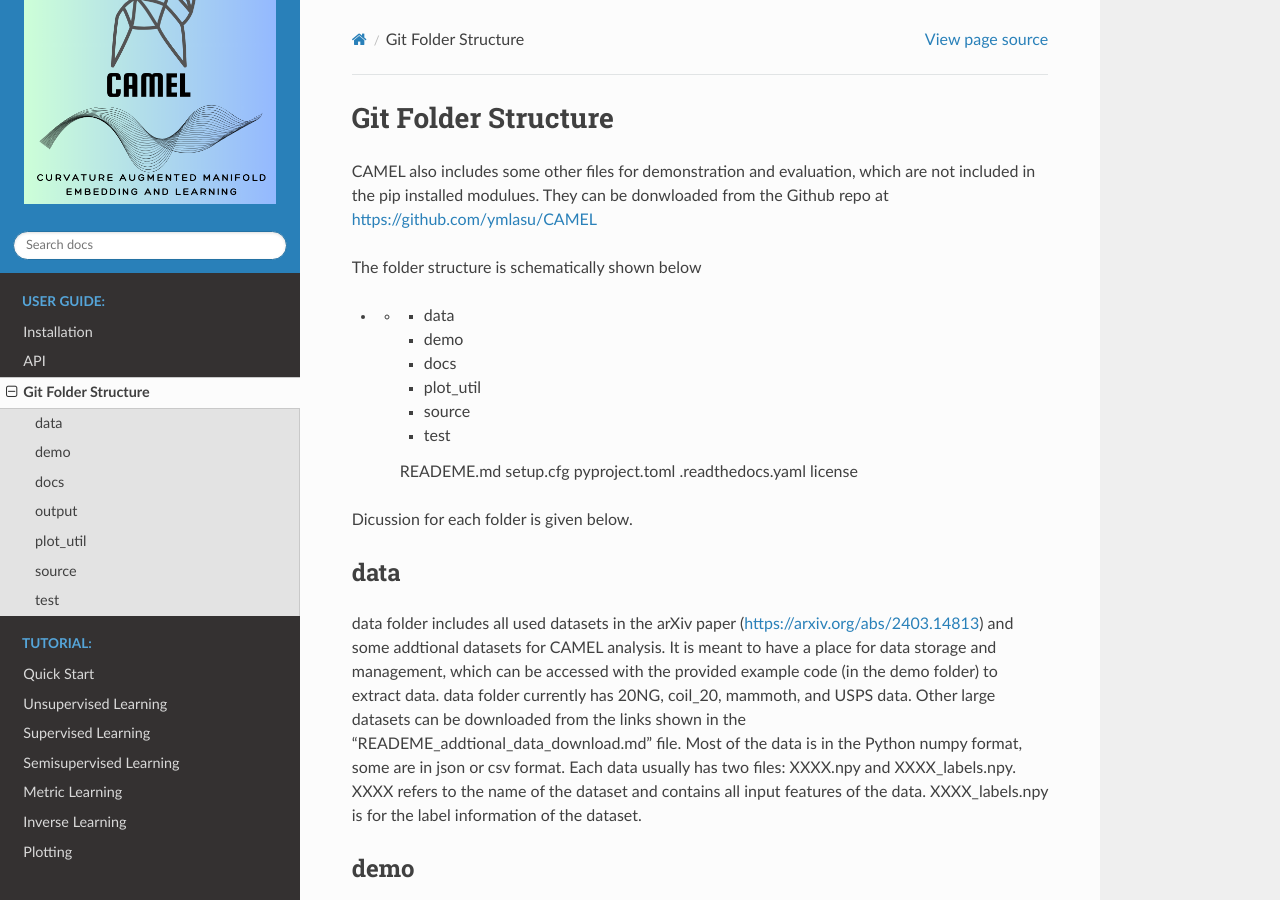
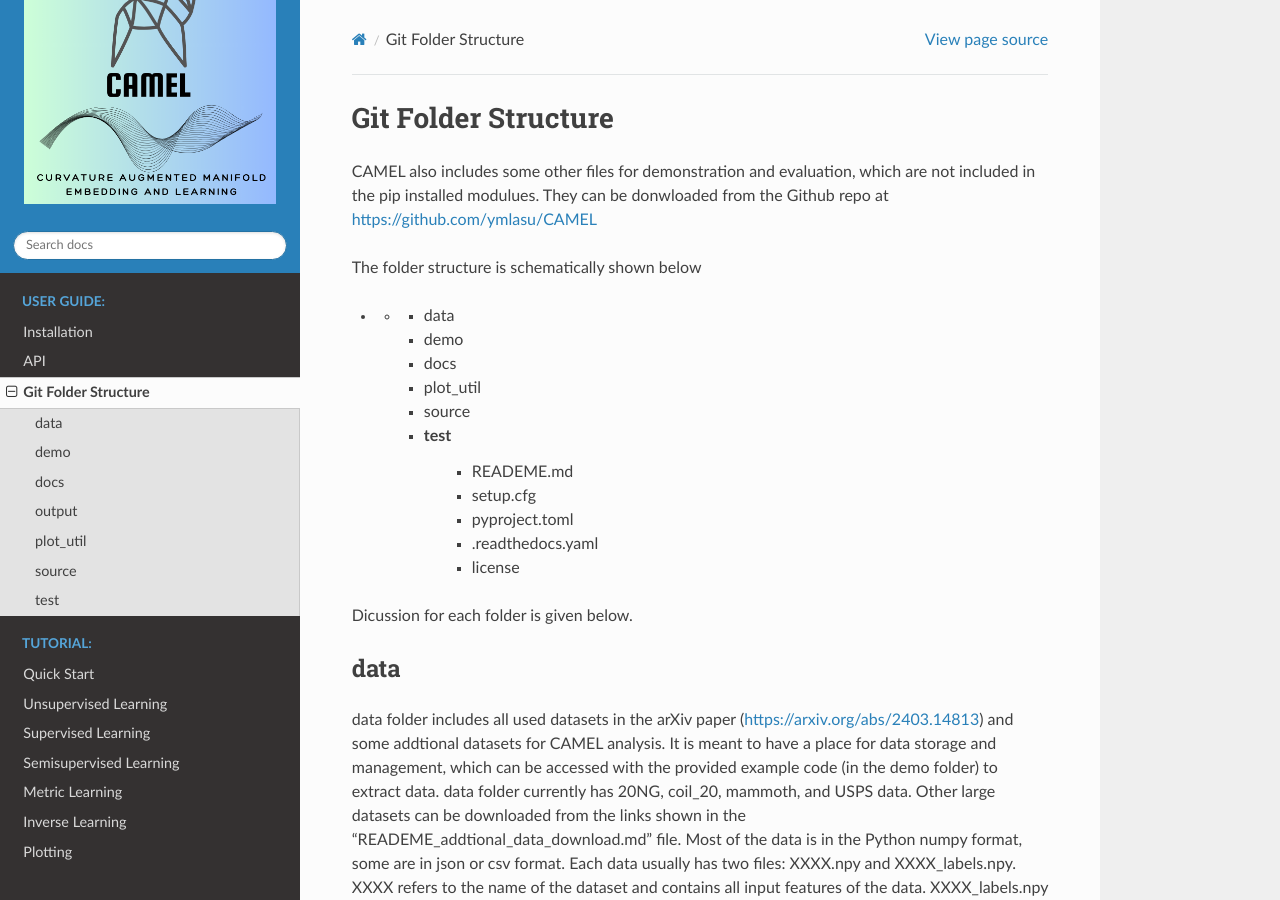
Before and after one commit to ymlasu/CAMEL, a Sphinx documentation site: the page built from docs/source/git_folder_structure.rst, in a window 1280 px wide and 900 px high. Built offline with Sphinx 7.4.7 and the Read the Docs theme 2.0.0, drawn with Linux system fonts in a browser that asks for light colours; pages that are not in the unit, such as notebooks, are missing from menus.

Commit message:
docs update

```diff
--- a/docs/source/git_folder_structure.rst
+++ b/docs/source/git_folder_structure.rst
@@ -13,11 +13,11 @@
     - plot_util
     - source
     - test
-    READEME.md
-    setup.cfg
-    pyproject.toml
-    .readthedocs.yaml
-    license
+        * READEME.md
+        * setup.cfg
+        * pyproject.toml
+        * .readthedocs.yaml
+        * license
 
 
 Dicussion for each folder is given below.
```
Also changed, not shown: 2 other files.
